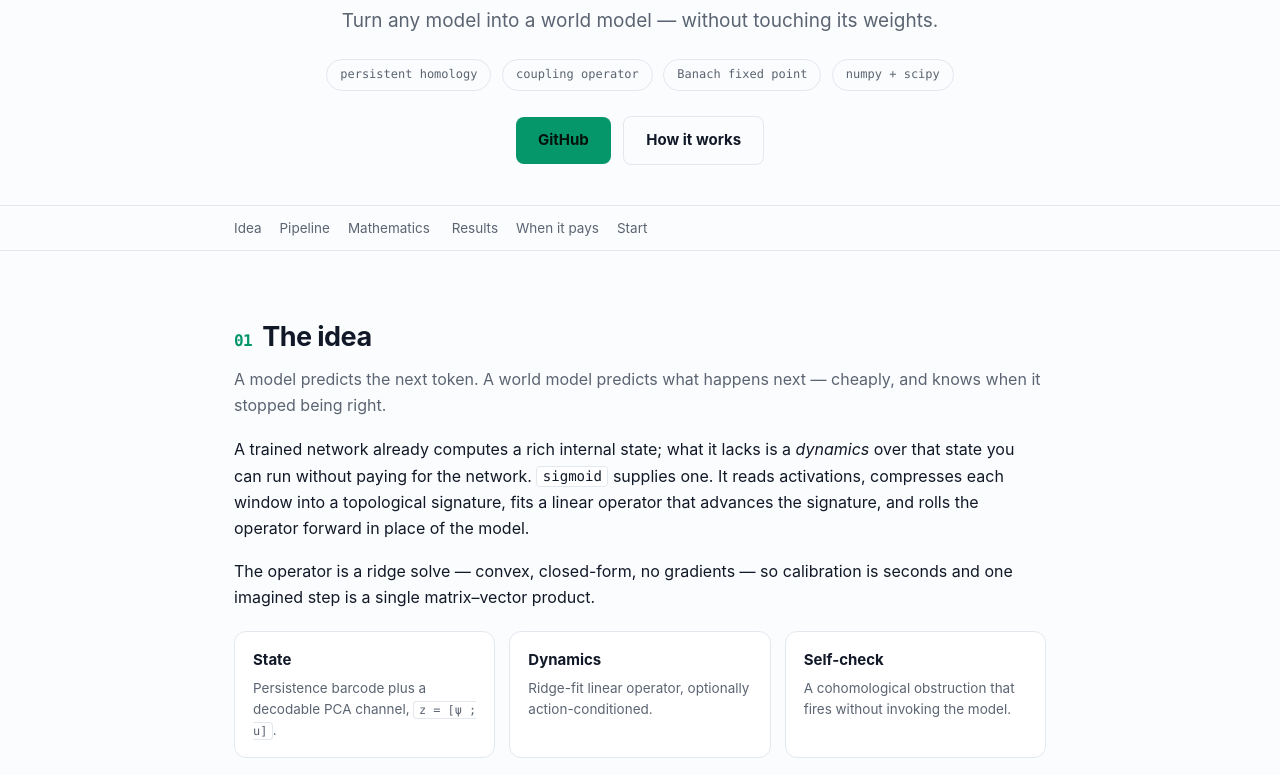
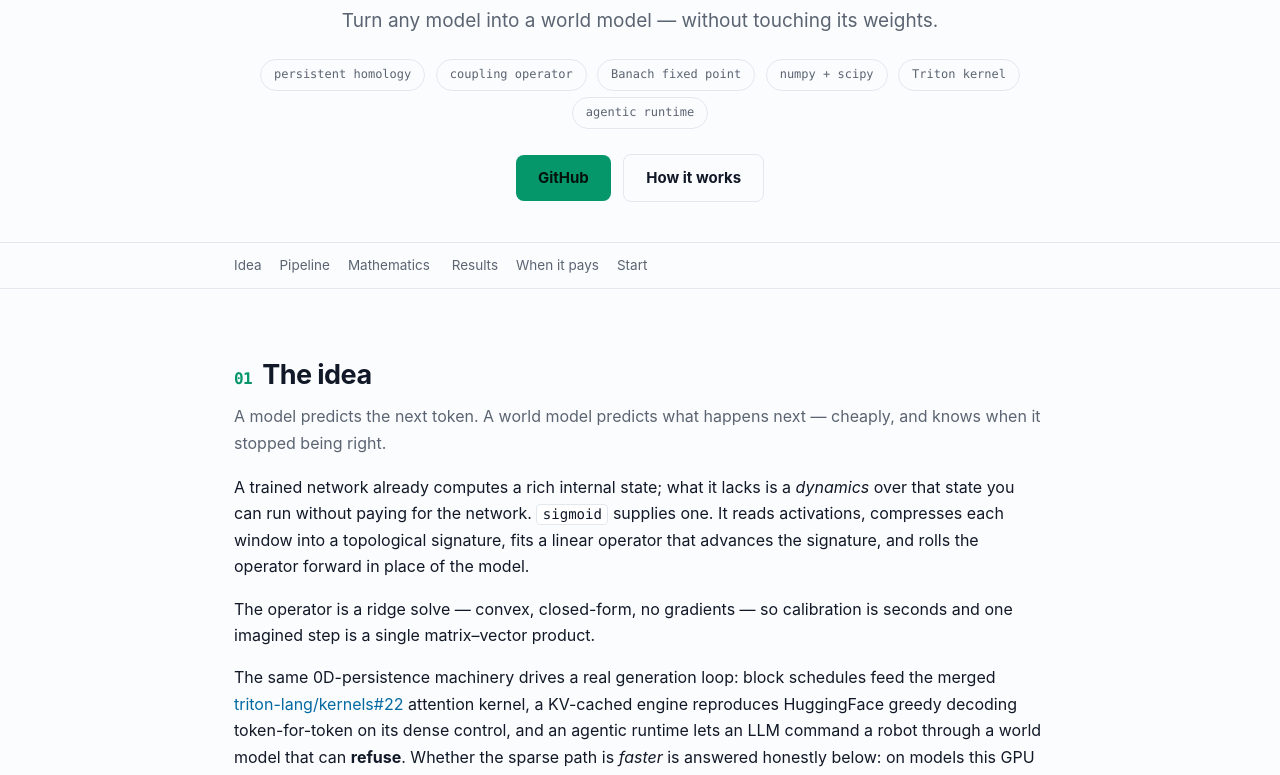
Before and after one commit to teerthsharma/sigmoid, a plain HTML site: page docs/index.html in a window 1280 px wide. Shown: the part 161-936 px from the top of the page. Drawn offline with Linux system fonts and the light colour scheme.

Commit message:
Evidence docs carry the kernel and inference numbers
BENCHMARKS had zero mention of the GPU path it now ships. Added sections 8-10:
kernel-vs-reference by dtype, the causality bug the mask registry hid
(1.342e+02 against 1.877e-01 at layers=[0]), inference correctness controls,
the quality/density table, the speed table with the ~16k crossover and which
rows are synthesized, and the two silent failure modes in the upstream kernel.

Environment row now names the GPU and triton version, since the numbers depend
on both. CHANGELOG carries the release entry. docs/index.html says the kernel
runs and that sparse does not pay at this scale.

207 tests, ruff clean, three self-checks green.

```diff
--- a/docs/index.html
+++ b/docs/index.html
@@ -88,6 +88,8 @@
       <span class="pill">coupling operator</span>
       <span class="pill">Banach fixed point</span>
       <span class="pill">numpy + scipy</span>
+      <span class="pill">Triton kernel</span>
+      <span class="pill">agentic runtime</span>
     </div>
     <div>
       <a class="cta" href="https://github.com/teerthsharma/sigmoid">GitHub</a>
@@ -115,6 +117,15 @@ operator forward in place of the model.</p>
 
 <p>The operator is a ridge solve — convex, closed-form, no gradients — so
 calibration is seconds and one imagined step is a single matrix–vector product.</p>
+
+<p>The same 0D-persistence machinery drives a real generation loop: block
+schedules feed the merged
+<a href="https://github.com/triton-lang/kernels/pull/22">triton-lang/kernels#22</a>
+attention kernel, a KV-cached engine reproduces HuggingFace greedy decoding
+token-for-token on its dense control, and an agentic runtime lets an LLM command
+a robot through a world model that can <strong>refuse</strong>. Whether the
+sparse path is <em>faster</em> is answered honestly below: on models this GPU can
+run, it is not.</p>
 
 <div class="grid">
   <div class="card"><h4>State</h4><p>Persistence barcode plus a decodable PCA channel, <code>z = [ψ ; u]</code>.</p></div>
```
Also changed, not shown: 2 other files.
